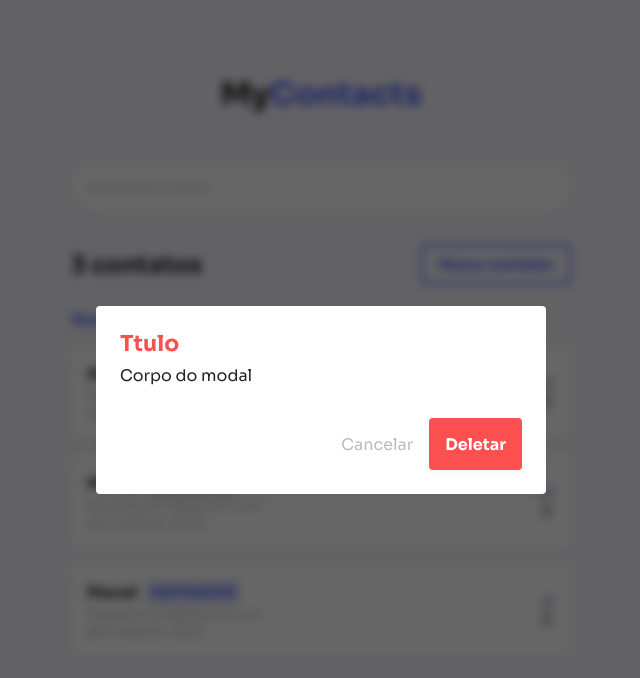
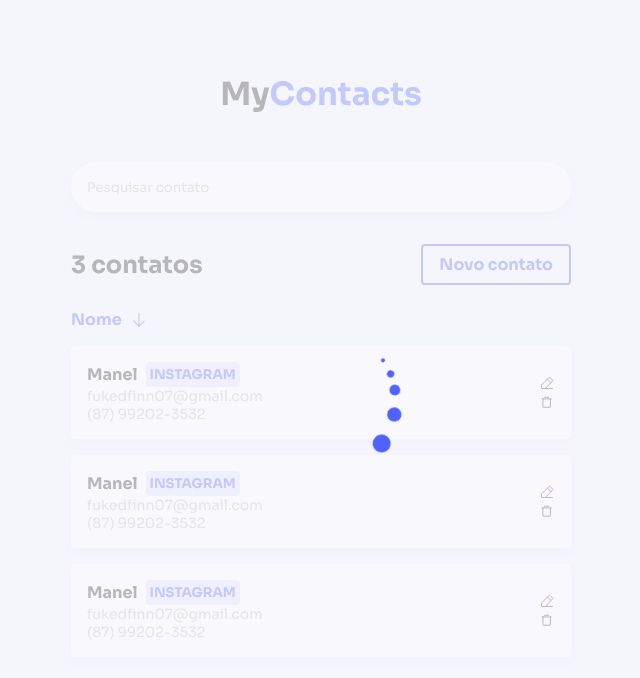
Before and after one commit to emanoelhenrick/MyContactsFront, a React (Vite) app: page / in a window 1280 px wide. Shown: the top 678 px of the page, without its empty margins (319-959 px from the left). Built offline with nearby package versions, Linux system fonts and the light colour scheme.

Commit message:
add loader

```diff
--- a/index.html
+++ b/index.html
@@ -16,6 +16,7 @@
   <body>
     <div id="root"></div>
     <div id="modal-root"></div>
+    <div id="loader-root"></div>
     <script type="module" src="/src/main.tsx"></script>
   </body>
 </html>
--- /dev/null
+++ b/src/components/Loader/index.tsx
@@ -0,0 +1,11 @@
+import ReactDOM from "react-dom"
+import { Overlay } from "./styles"
+
+export function Loader() {
+  return ReactDOM.createPortal(
+    <Overlay>
+      <div className="loader"></div>
+    </Overlay>,
+    document.getElementById("loader-root")!
+  )
+}
--- /dev/null
+++ b/src/components/Loader/styles.ts
@@ -0,0 +1,65 @@
+import styled, { keyframes } from "styled-components"
+
+const load = keyframes`
+  0% {
+    box-shadow: 0 -0.83em 0 -0.4em, 0 -0.83em 0 -0.42em, 0 -0.83em 0 -0.44em, 0 -0.83em 0 -0.46em, 0 -0.83em 0 -0.477em;
+  }
+  5%,
+  95% {
+    box-shadow: 0 -0.83em 0 -0.4em, 0 -0.83em 0 -0.42em, 0 -0.83em 0 -0.44em, 0 -0.83em 0 -0.46em, 0 -0.83em 0 -0.477em;
+  }
+  10%,
+  59% {
+    box-shadow: 0 -0.83em 0 -0.4em, -0.087em -0.825em 0 -0.42em, -0.173em -0.812em 0 -0.44em, -0.256em -0.789em 0 -0.46em, -0.297em -0.775em 0 -0.477em;
+  }
+  20% {
+    box-shadow: 0 -0.83em 0 -0.4em, -0.338em -0.758em 0 -0.42em, -0.555em -0.617em 0 -0.44em, -0.671em -0.488em 0 -0.46em, -0.749em -0.34em 0 -0.477em;
+  }
+  38% {
+    box-shadow: 0 -0.83em 0 -0.4em, -0.377em -0.74em 0 -0.42em, -0.645em -0.522em 0 -0.44em, -0.775em -0.297em 0 -0.46em, -0.82em -0.09em 0 -0.477em;
+  }
+  100% {
+    box-shadow: 0 -0.83em 0 -0.4em, 0 -0.83em 0 -0.42em, 0 -0.83em 0 -0.44em, 0 -0.83em 0 -0.46em, 0 -0.83em 0 -0.477em;
+  }
+`
+
+const round = keyframes`
+  0% {
+    -webkit-transform: rotate(0deg);
+    transform: rotate(0deg);
+  }
+  100% {
+    -webkit-transform: rotate(360deg);
+    transform: rotate(360deg);
+  }
+`
+
+export const Overlay = styled.div`
+  width: 100%;
+  height: 100%;
+  position: absolute;
+  top: 0;
+  left: 0;
+  background: rgba(246, 245, 252, 0.7);
+
+  display: flex;
+  align-items: center;
+  justify-content: center;
+
+  .loader {
+    color: ${({ theme }) => theme.colors.primary.main};
+    font-size: 90px;
+    text-indent: -9999em;
+    overflow: hidden;
+    width: 1em;
+    height: 1em;
+    border-radius: 50%;
+    margin: 72px auto;
+    position: relative;
+    -webkit-transform: translateZ(0);
+    -ms-transform: translateZ(0);
+    transform: translateZ(0);
+    -webkit-animation: ${load} 1.7s infinite ease, ${round} 1.7s infinite ease;
+    animation: ${load} 1.7s infinite ease, ${round} 1.7s infinite ease;
+  }
+`
--- a/src/components/Modal/index.tsx
+++ b/src/components/Modal/index.tsx
@@ -20,5 +20,4 @@
     </Overlay>,
     document.getElementById("modal-root")!
   )
-
 }
--- a/src/pages/Home/index.tsx
+++ b/src/pages/Home/index.tsx
@@ -1,5 +1,6 @@
 import { ArrowDown, PencilSimpleLine, TrashSimple } from "phosphor-react"
 import { NavLink } from "react-router-dom"
+import { Loader } from "../../components/Loader"
 import { Modal } from "../../components/Modal"
 import { Card, ContactsContainer, Header, InputSearchContainer, ListContainer } from "./styles"
 
@@ -7,8 +8,9 @@
   return (
     <ContactsContainer>
 
-      <Modal danger />
+      {/* <Modal danger /> */}
 
+      <Loader />
 
       <InputSearchContainer>
         <input type="text" placeholder="Pesquisar contato"/>
```
